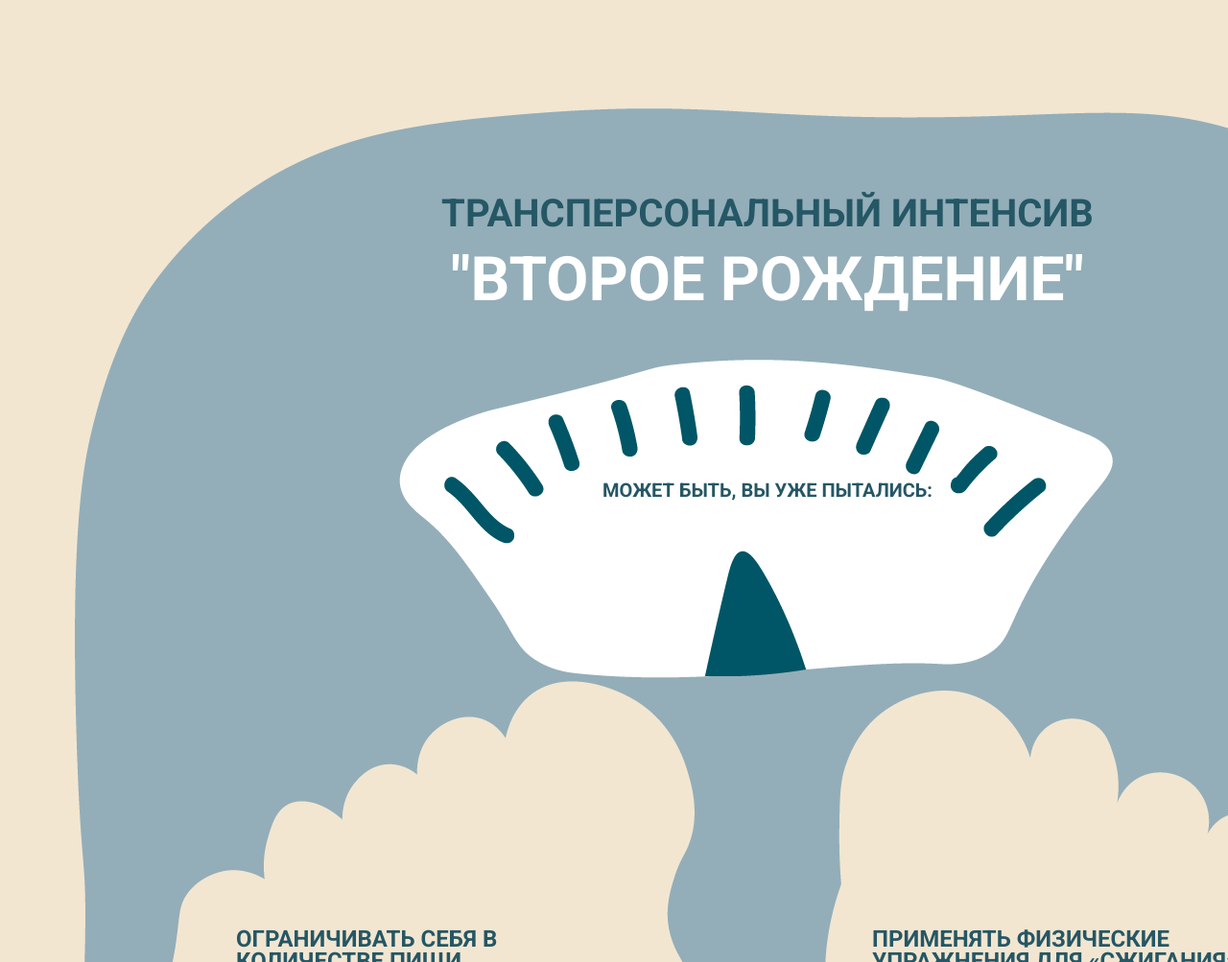
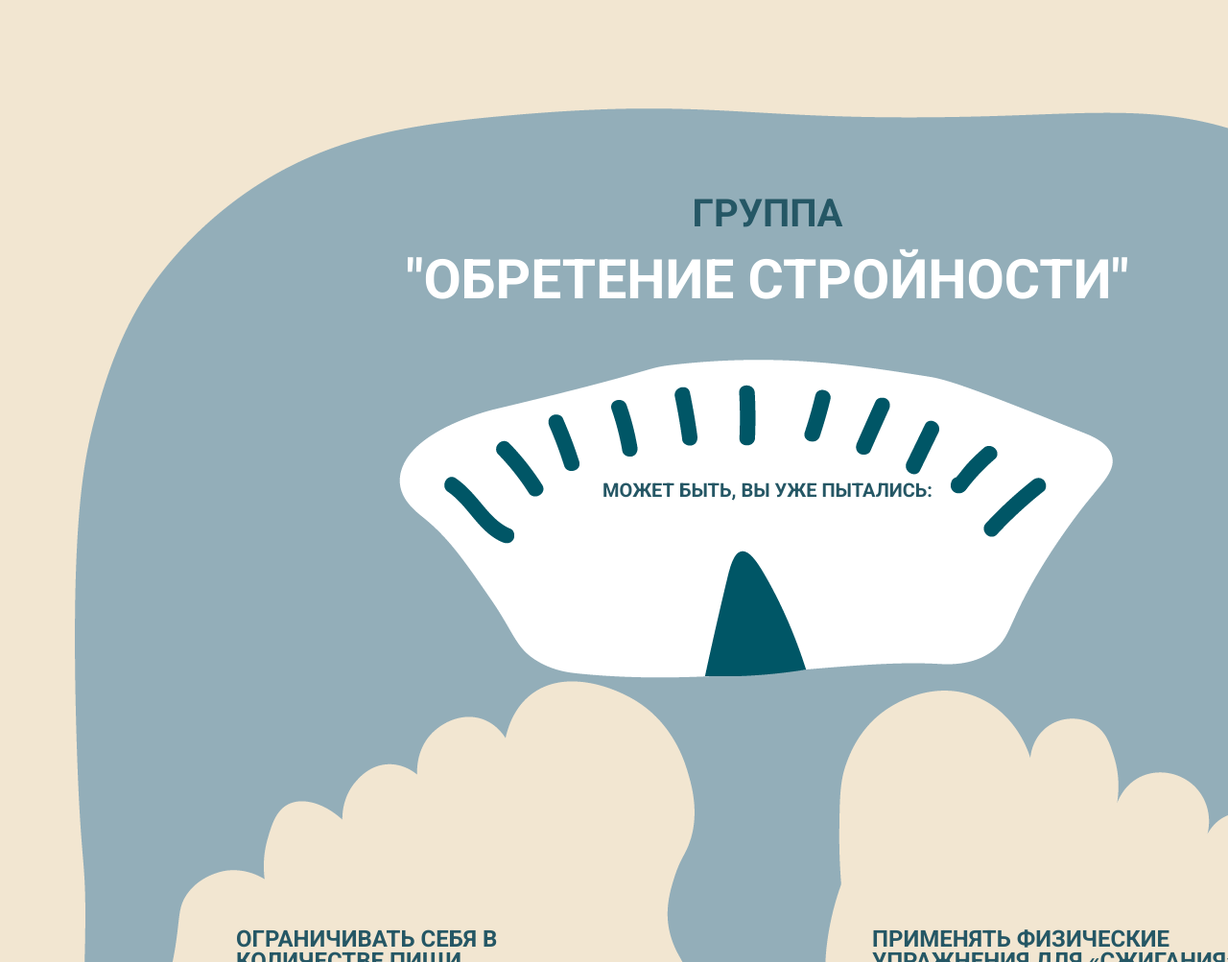
Before and after one commit to AshurMezan/psychology, a website: page services.html in a window 1280 px wide. Shown: the part 2893-3896 px from the top of the page at 96% size. Drawn offline with Linux system fonts and the light colour scheme.

Commit message:
Исправил заголовок в services

```diff
--- a/SCSS/block/_section_three.scss
+++ b/SCSS/block/_section_three.scss
@@ -26,7 +26,7 @@
 }
 .wrapper_for_section_three__title_two {
     color: $color_white;
-    font-size: 64px;
+    font-size: 57px;
     margin-top: 40px;
     line-height: 19.56px;
     text-align: center;
--- a/services.html
+++ b/services.html
@@ -130,8 +130,8 @@
 
         <section class="section_three_for_services">
           <div class="wrapper_for_section_three">
-            <h2 class="wrapper_for_section_three__title_one">Трансперсональный интенсив</h2>
-            <h2 class="wrapper_for_section_three__title_two">"Второе рождение"</h2>
+            <h2 class="wrapper_for_section_three__title_one">Группа</h2>
+            <h2 class="wrapper_for_section_three__title_two">"обретение стройности"</h2>
             <h3 class="wrapper_for_section_three__title_three">Может быть, Вы уже пытались:</h3>
           </div>
 
@@ -367,7 +367,7 @@
         <div class="footer_container__for_list">
           <ul>
             <li><a href="index.html">Главная</a></li>
-            <li><a href="engineering works.html">Услуги</a></li>
+            <li><a href="services.html">Услуги</a></li>
             <li><a href="specialistAnna.html">Специалисты</a></li>
           </ul>
           <button><a href="#popup" class="popup-link">Записаться</a></button>
```
Also changed, not shown: specialistAnna.html (+1 -1 lines), css/main.css, css/main.min.css.
